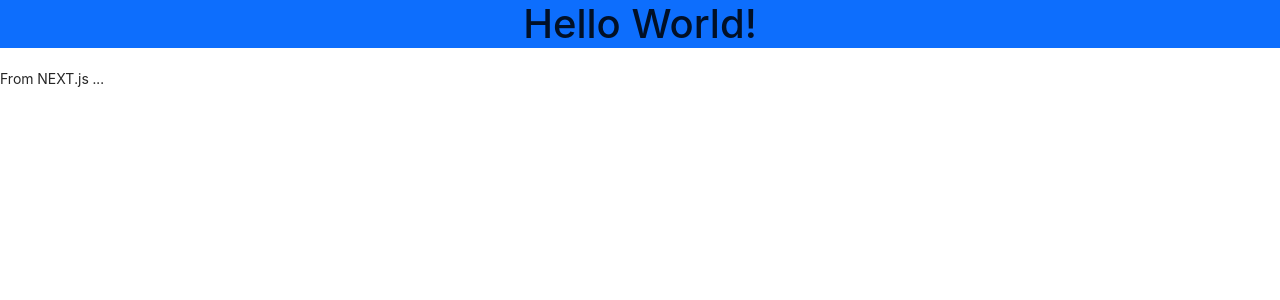
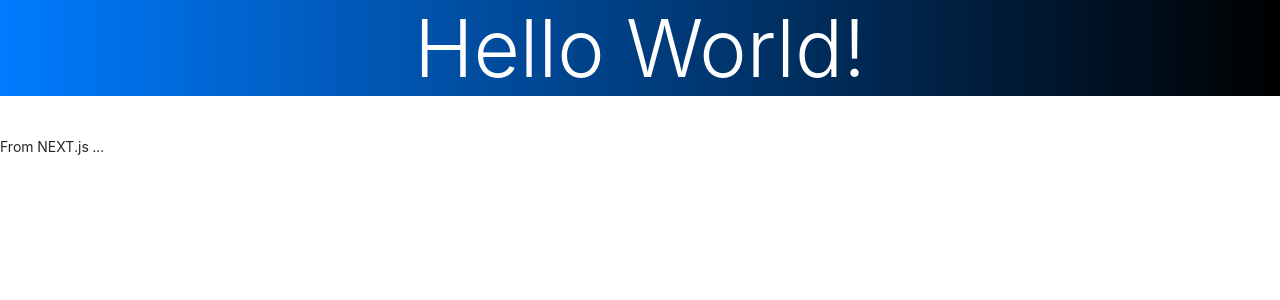
Before and after one commit to gurnitha/next-edumart, a Next.js app in the folder client/: page / in a window 1280 px wide. Shown: the top 300 px of the page. Built offline with nearby package versions, Linux system fonts and the light colour scheme.

Commit message:
1.11 Menampilkan 'Hello World'

```diff
--- a/client/pages/_app.js
+++ b/client/pages/_app.js
@@ -2,6 +2,7 @@
 
 import "bootstrap/dist/css/bootstrap.min.css";
 import "antd/dist/antd.css";
+import "../public/css/styles.css";
 
 function MyApp({ Component, pageProps }) {
     return<Component {...pageProps} />
--- a/client/pages/index.js
+++ b/client/pages/index.js
@@ -3,7 +3,7 @@
 const Index = () => {
     return (
         <>
-            <h1 className="jumbotron text-center bg-primary">Hello World!</h1>
+            <h1 className="jumbotron display-1 text-center bg-primary square">Hello World!</h1>
             <p>From NEXT.js ...</p>
         </>
     );
--- /dev/null
+++ b/client/public/css/styles.css
@@ -0,0 +1,8 @@
+.square {
+    border-radius: 0px;
+}
+
+.jumbotron {
+    background-image: linear-gradient(to right, #007bff, #000);
+    color: #fff;
+}
```
Also changed, not shown: 1 other file (tests, documents, lock files or other folders).
